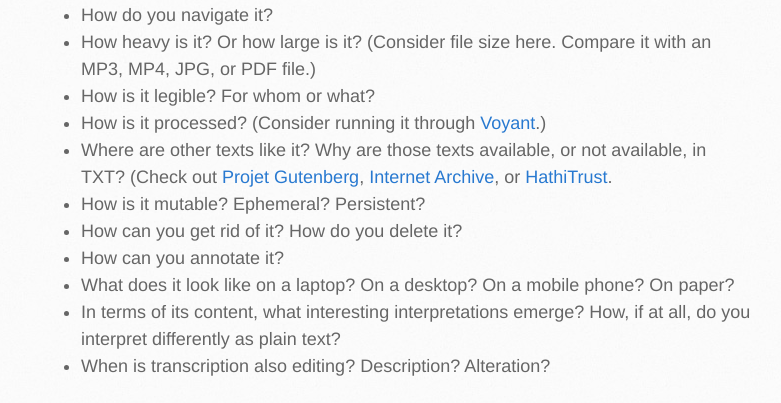
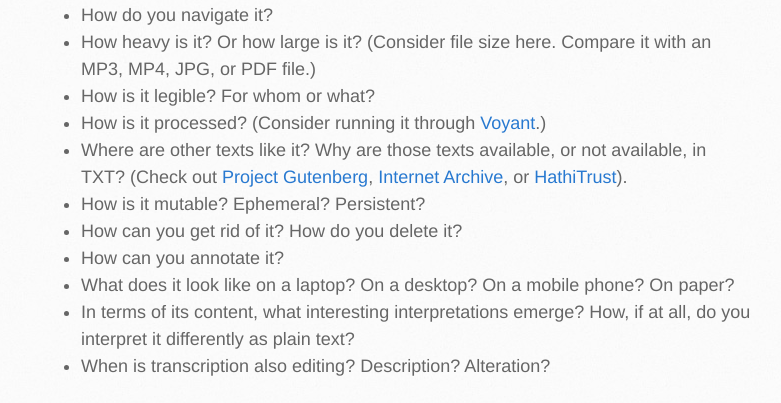
Before and after one commit to jentery/508, a plain HTML site: page notes.html in a window 1280 px wide. Shown: the part 2540-2943 px from the top of the page, without its empty margins (109-890 px from the left). Drawn offline with Linux system fonts and the light colour scheme.

Commit message:
Update notes.html

```diff
--- a/notes.html
+++ b/notes.html
@@ -69,12 +69,12 @@
 <li>How heavy is it? Or how large is it? (Consider file size here. Compare it with an MP3, MP4, JPG, or PDF file.)</li>
 <li>How is it legible? For whom or what?</li>
 <li>How is it processed? (Consider running it through <a href="http://voyant-tools.org/" target="_blank">Voyant</a>.)</li>
-<li>Where are other texts like it? Why are those texts available, or not available, in TXT? (Check out <a href="http://www.gutenberg.ca/#h2completecatalogue" target="_blank">Projet Gutenberg</a>, <a href="https://archive.org/details/texts" target="_blank">Internet Archive</a>, or <a href="https://www.hathitrust.org/" target="_blank">HathiTrust</a>.</li>
+<li>Where are other texts like it? Why are those texts available, or not available, in TXT? (Check out <a href="http://www.gutenberg.ca/#h2completecatalogue" target="_blank">Project Gutenberg</a>, <a href="https://archive.org/details/texts" target="_blank">Internet Archive</a>, or <a href="https://www.hathitrust.org/" target="_blank">HathiTrust</a>).</li>
 <li>How is it mutable? Ephemeral? Persistent?</li>
 <li>How can you get rid of it? How do you delete it?</li>
 <li>How can you annotate it?</li>
 <li>What does it look like on a laptop? On a desktop? On a mobile phone? On paper?</li>
-<li>In terms of its content, what interesting interpretations emerge? How, if at all, do you interpret differently as plain text?</li>
+<li>In terms of its content, what interesting interpretations emerge? How, if at all, do you interpret it differently as plain text?</li>
 <li>When is transcription also editing? Description? Alteration?</li>
 </ul>
 
```
